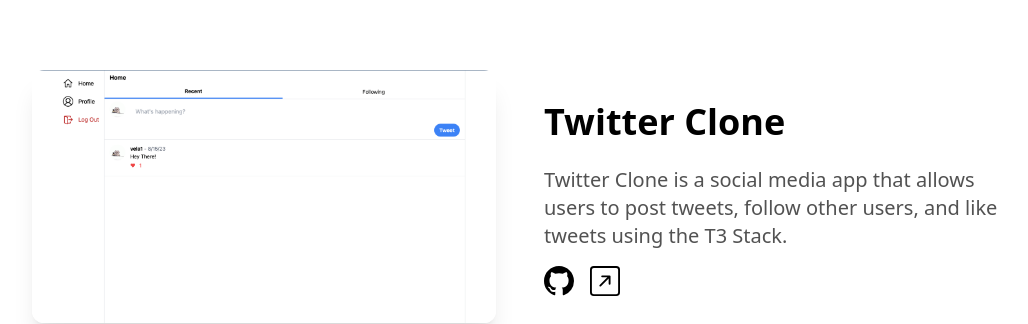
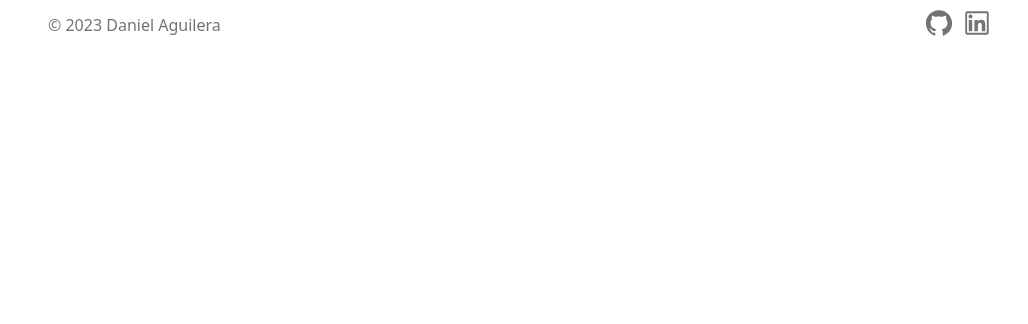
Before and after one commit to aguilerad916/portfolio-website, a Next.js app: page / in a window 1280 px wide. Shown: the part 2476-2800 px from the top of the page, without its empty margins (120-1148 px from the left). After the commit the page ends 2534 px from the top, so only its background shows below. Built offline with nearby package versions, Linux system fonts and the light colour scheme.

Commit message:
Update ProjectsSection.tsx

```diff
--- a/components/ProjectsSection.tsx
+++ b/components/ProjectsSection.tsx
@@ -19,14 +19,6 @@ const projects = [
     image: "/WeatherWise.png",
     github: "https://github.com/aguilerad916/weatherwise",
     link: "https://weatherwise-nine.vercel.app/",
-  },
-  {
-    name: "Twitter Clone",
-    description:
-      "Twitter Clone is a social media app that allows users to post tweets, follow other users, and like tweets using the T3 Stack.",
-    image: "/twitter-clone.png",
-    github: "https://github.com/aguilerad916/twitter-clone",
-    link: "https://twitter-clone-roan-mu-11.vercel.app/",
   },
 ];
 
```
